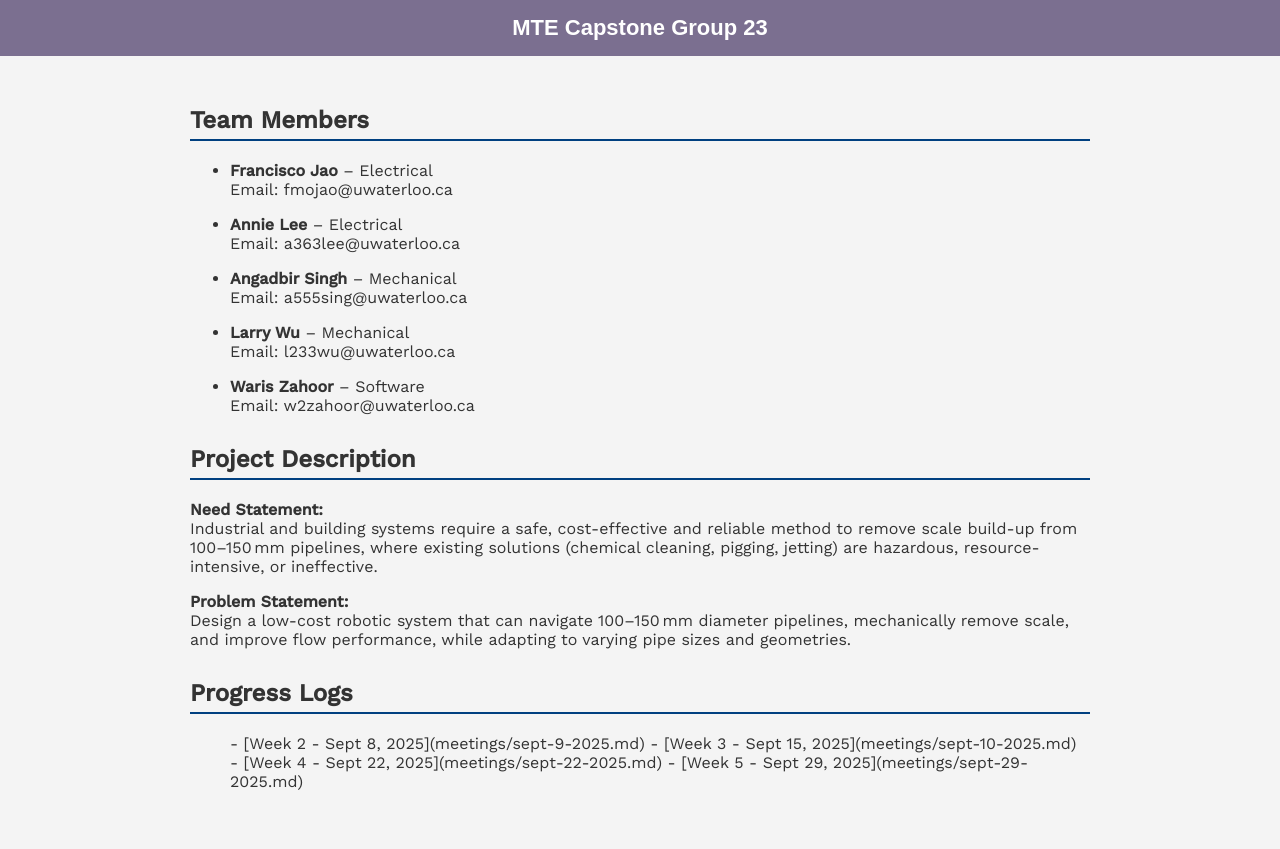
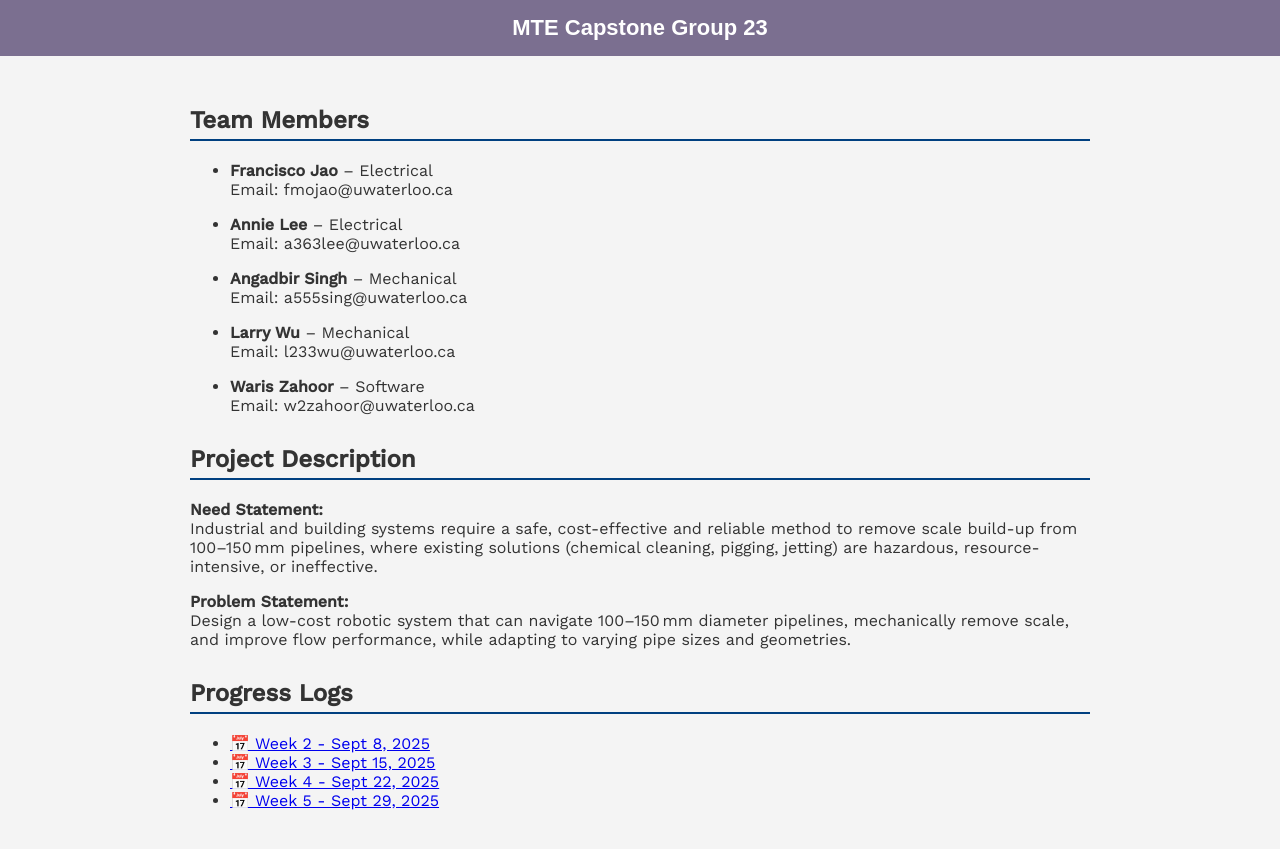
Before and after one commit to warisz/mte-capstone, a Jekyll site: the page built from index.md, in a window 1280 px wide. Shown: the top 849 px of the page. Built offline with Jekyll 4.4.1, drawn with Linux system fonts in a browser that asks for light colours.

Commit message:
Update index.md

```diff
--- a/index.md
+++ b/index.md
@@ -30,9 +30,7 @@ Design a low-cost robotic system that can navigate 100–150 mm diameter pipel
 
 ## Progress Logs
 
-<ul class="progress-logs">
-  - [Week 2 - Sept 8, 2025](meetings/sept-9-2025.md)
-  - [Week 3 - Sept 15, 2025](meetings/sept-10-2025.md)
-  - [Week 4 - Sept 22, 2025](meetings/sept-22-2025.md)
-  - [Week 5 - Sept 29, 2025](meetings/sept-29-2025.md)
-</ul>
+  - [📅 Week 2 - Sept 8, 2025](meetings/sept-9-2025.md)
+  - [📅 Week 3 - Sept 15, 2025](meetings/sept-10-2025.md)
+  - [📅 Week 4 - Sept 22, 2025](meetings/sept-22-2025.md)
+  - [📅 Week 5 - Sept 29, 2025](meetings/sept-29-2025.md)
```
